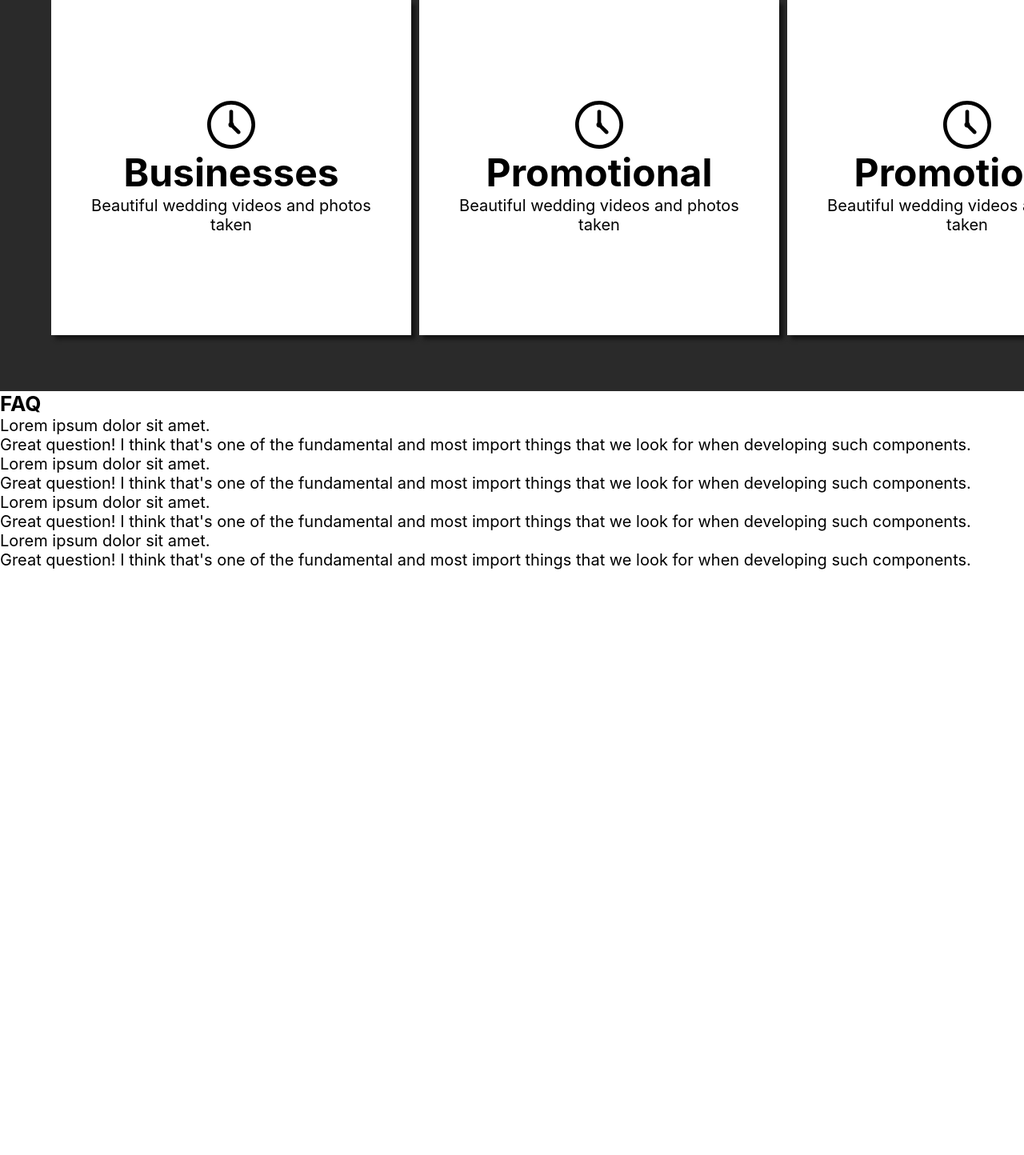
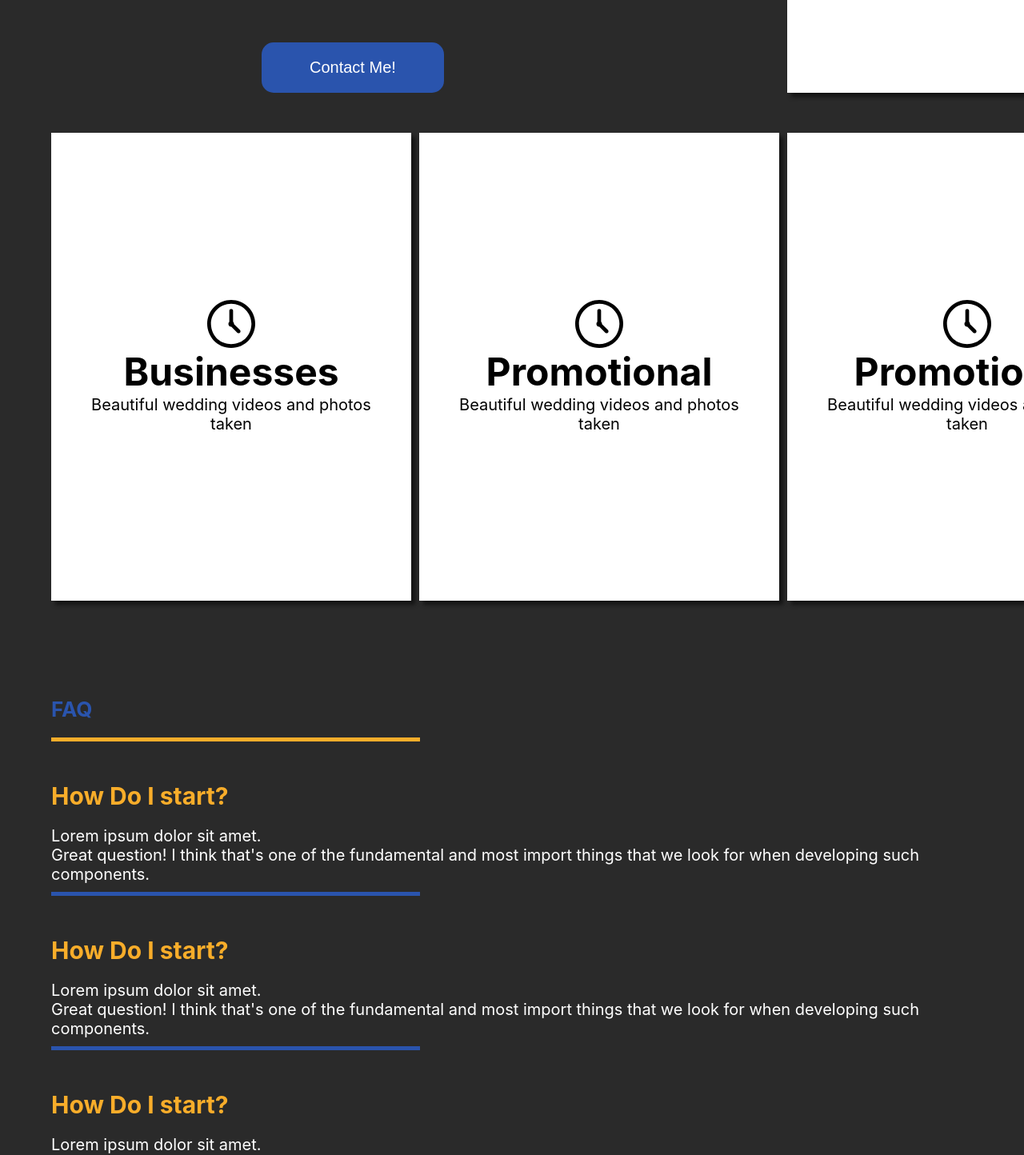
Before and after one commit to tbriggs1/alex-website, a React (Create React App) app: page / in a window 1280 px wide. Shown: the part 1339-2783 px from the top of the page at 80% size. Before the commit the page ends 2051 px from the top, so only its background shows below. Built offline with nearby package versions, Linux system fonts and the light colour scheme.

Commit message:
aboutsection complete

```diff
--- a/package.json
+++ b/package.json
@@ -6,6 +6,8 @@
     "@testing-library/jest-dom": "^5.11.9",
     "@testing-library/react": "^11.2.5",
     "@testing-library/user-event": "^12.8.1",
+    "framer-motion": "^3.10.3",
+    "motion": "^5.0.0-beta26",
     "node-sass": "^5.0.0",
     "react": "^17.0.1",
     "react-dom": "^17.0.1",
--- a/src/components/FAQ.js
+++ b/src/components/FAQ.js
@@ -2,42 +2,52 @@ import React from 'react';
 
 const FAQ = () => {
     return(
-        <div>
+        <section className="FAQ-section">
+            <div className="FAQ">
                 <h1>FAQ</h1>
-            <div title="How Do I start?">
+                <div className="titleline"></div>
+                <div className="FAQ1" title="How Do I start?">
+                        <h3><span>How Do I start?</span></h3>
                         <div className="answer">
                             <p>Lorem ipsum dolor sit amet.</p>
                             <p>
                                 Great question! I think that's one of the fundamental and most import things that we look for when developing such components.
                             </p>
                         </div>
+                        <div className="underline"></div>
                     </div>
-                <div title="How Do I start?">
+                    <div class="FAQ2" title="How Do I start?">
+                    <h3><span>How Do I start?</span></h3>
                         <div className="answer">
                             <p>Lorem ipsum dolor sit amet.</p>
                             <p>
                                 Great question! I think that's one of the fundamental and most import things that we look for when developing such components.
                             </p>
                     </div>
+                    <div className="underline"></div>
                     </div>
-                <div title="How Do I start?">
+                    <div class="FAQ3" title="How Do I start?">
+                    <h3><span>How Do I start?</span></h3>
                         <div className="answer">
                             <p>Lorem ipsum dolor sit amet.</p>
                             <p>
                                 Great question! I think that's one of the fundamental and most import things that we look for when developing such components.
                             </p>
                     </div>
+                    <div className="underline"></div>
                     </div>
-                <div title="How Do I start?">
+                    <div class="FAQ4" title="How Do I start?">
+                    <h3><span>How Do I start?</span></h3>
                         <div className="answer">
                             <p>Lorem ipsum dolor sit amet.</p>
                             <p>
                                 Great question! I think that's one of the fundamental and most import things that we look for when developing such components.
                             </p>
                     </div>
+                    <div className="underline"></div>
                     </div>
             </div>
-
+        </section>
     )
 };
 
--- a/src/styles/pages.scss
+++ b/src/styles/pages.scss
@@ -1,4 +1,4 @@
-$background-color: white;
+$background-color: #2a2a2a;
 $content-backgound: #2a54ad;
 $secondary-content: #f8ad2a;
 $third-content: #2a2a2a;
@@ -10,6 +10,7 @@ $third-content: #2a2a2a;
 }
 html {
   font-size: 62.5%;
+  background: $third-content;
 }
 h1 {
   font-size: 2.6rem;
@@ -43,14 +44,15 @@ button {
   cursor: pointer;
   border-radius: 15px;
 }
-span{
-  color:$secondary-content;
+span {
+  color: $secondary-content;
 }
 
 // Nav Section
 .main-header {
   background: #333232;
   color: white;
+  z-index: 2;
 }
 nav {
   min-height: 10vh;
@@ -92,8 +94,8 @@ nav ul {
   button {
     margin-top: 2rem;
   }
-  .info{
-    text-shadow: 2px 2px #2c2b2b;
+  .info {
+    text-shadow: 1px 1px #2c2b2b;
   }
 }
 
@@ -107,6 +109,13 @@ nav ul {
 }
 
 // Services Section
+
+.main-services {
+  background: $third-content;
+  padding-top: 4rem;
+  padding-bottom: 4rem;
+  color: white;
+}
 
 .services {
   width: 90%;
@@ -141,12 +150,14 @@ nav ul {
   grid-row: 1/1;
 }
 .card2 {
-  grid-column: 1/2;
+  grid-column: 1/1;
   grid-row: 2/2;
+  justify-self: self-end;
 }
 .card3 {
-  grid-column: 2/3;
+  grid-column: 2/2;
   grid-row: 2/2;
+  justify-self: center;
 }
 .card4 {
   grid-column: 3/4;
@@ -156,11 +167,15 @@ nav ul {
   grid-column: 1/3;
   grid-row: 1/1;
   text-align: start;
-  width: 40vw;
+  width: 30vw;
   align-self: center;
   justify-self: center;
   button {
     margin-top: 5rem;
+    transition: 0.7s;
+    &:hover {
+      background: #1e3d7e;
+    }
   }
   .service-text2 {
     margin-left: 15rem;
@@ -171,14 +186,7 @@ nav ul {
   }
 }
 
-.main-services {
-  background: $third-content;
-  padding-top: 4rem;
-  padding-bottom: 4rem;
-  color: white;
-}
-
-@media (max-width: 768px) {
+@media (max-width: 850px) {
   .services {
     display: flex !important;
     flex-direction: column;
@@ -186,3 +194,39 @@ nav ul {
     align-content: center;
   }
 }
+
+// FAQ Section
+.FAQ-section {
+  display: flex;
+  width: 90%;
+  margin: auto;
+  background: $background-color;
+  color: white;
+}
+
+.FAQ {
+  margin-top: 5rem;
+  padding-bottom: 8rem;
+  h1 {
+    margin-bottom: 2rem;
+    color: $content-backgound;
+  }
+  h3 {
+    margin-bottom: 2rem;
+    margin-top: 5rem;
+  }
+}
+
+.underline {
+  margin-top: 1rem;
+  width: 40%;
+  background: $content-backgound;
+  height: 0.5rem;
+}
+
+.titleline {
+  margin-top: 1rem;
+  width: 40%;
+  background: $secondary-content;
+  height: 0.5rem;
+}
```
Also changed, not shown: src/components/Toggle.js (added, +16 -0 lines), 1 other file (tests, documents, lock files or other folders). Lines whose indentation alone changed are shown as unchanged.
